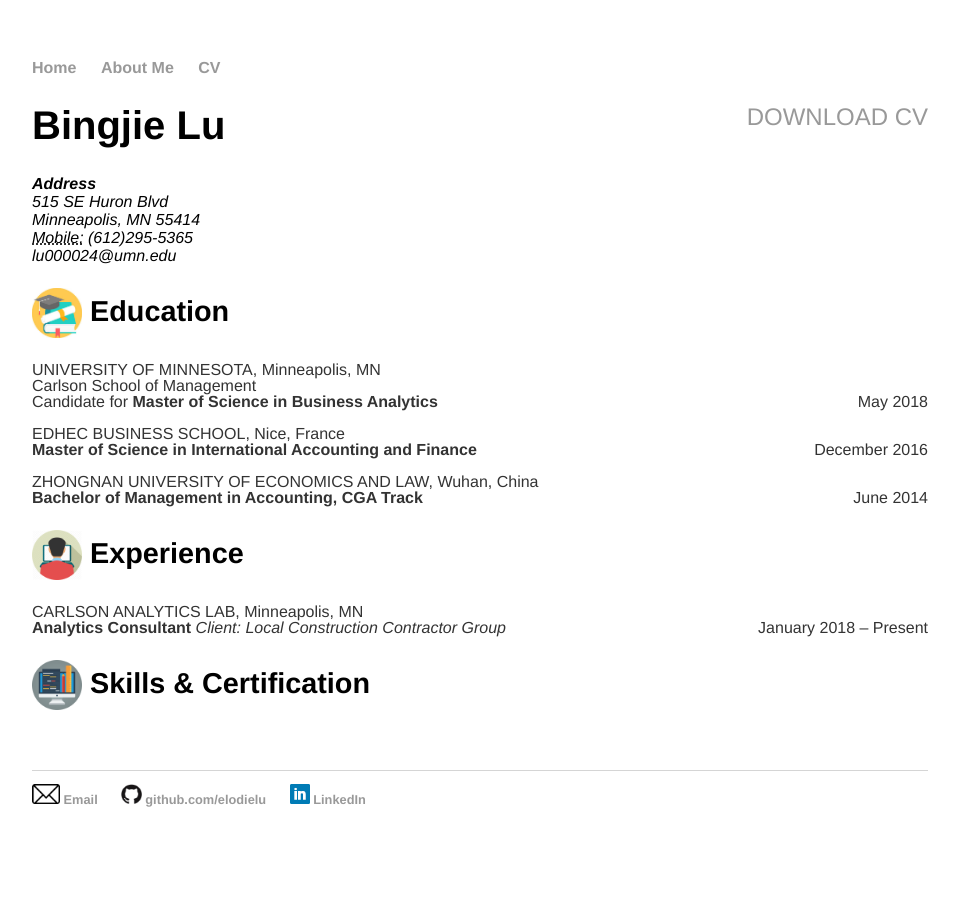
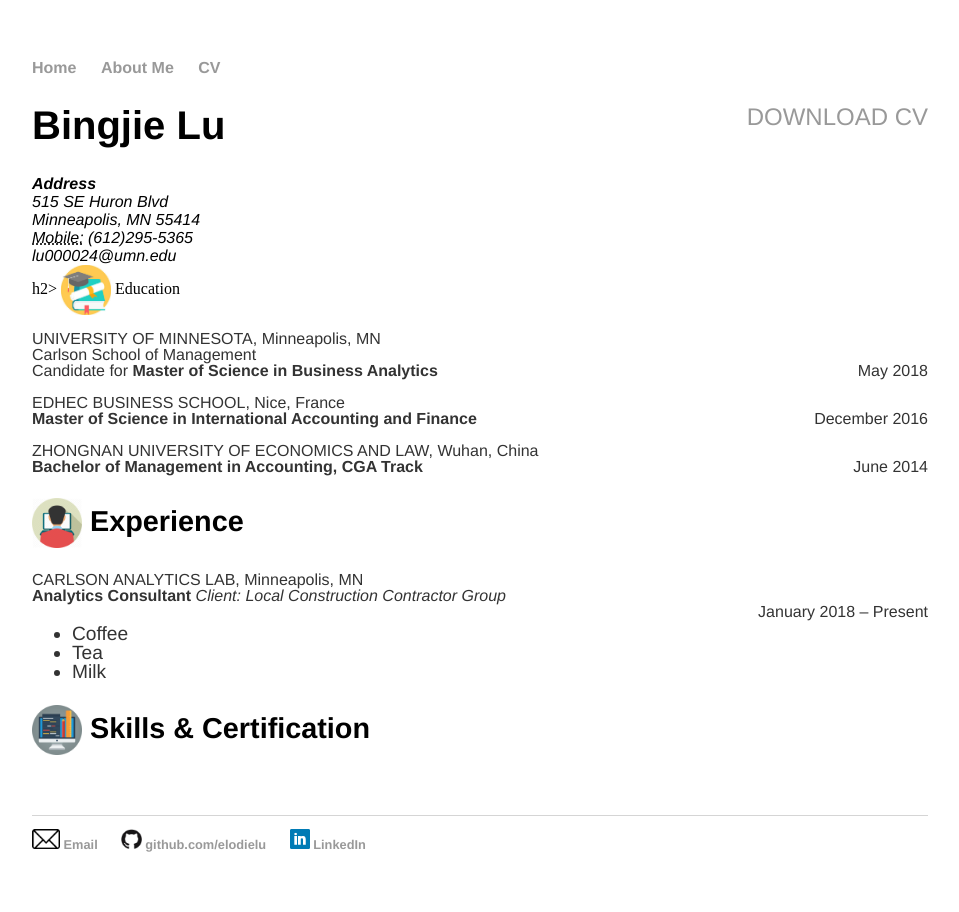
Before and after one commit to elodielu/elodielu.github.io, a Jekyll site: the page built from cv/index.html, in a window 1280 px wide. Shown: the whole page, without its empty margins (160-1119 px from the left). Built offline with Jekyll 4.4.1, drawn with Linux system fonts in a browser that asks for light colours.

Commit message:
Update index.html

```diff
--- a/cv/index.html
+++ b/cv/index.html
@@ -14,7 +14,7 @@
 			<span class="obfuscate">lu000024@umn.edu</span>
 			</address>
 
-					<h2> <img style="vertical-align:middle" src="/picture/education.jpg" height="50">
+			h2> <img style="vertical-align:middle" src="/picture/education.jpg" height="50">
 				Education</h2>
 
 			<p>UNIVERSITY OF MINNESOTA, Minneapolis, MN <br>
@@ -35,8 +35,13 @@
 				Experience</h2>
 			<p>CARLSON ANALYTICS LAB, Minneapolis, MN <br>
 			<strong>Analytics Consultant</strong>
-					<span style="text-align:left;"> <em>Client: Local Construction Contractor Group</em>
+			<span style="text-align:left;"> <em>Client: Local Construction Contractor Group</em><br>
 				<span style="float:right;">January 2018 – Present</span></p>
+				<ul>
+					<li>Coffee</li>
+					<li>Tea</li>
+					<li>Milk</li>
+				</ul>
 
 
 			<h2> <img style="vertical-align:middle" src="/picture/skill.png" height="50">
```
Lines whose indentation alone changed are shown as unchanged.
